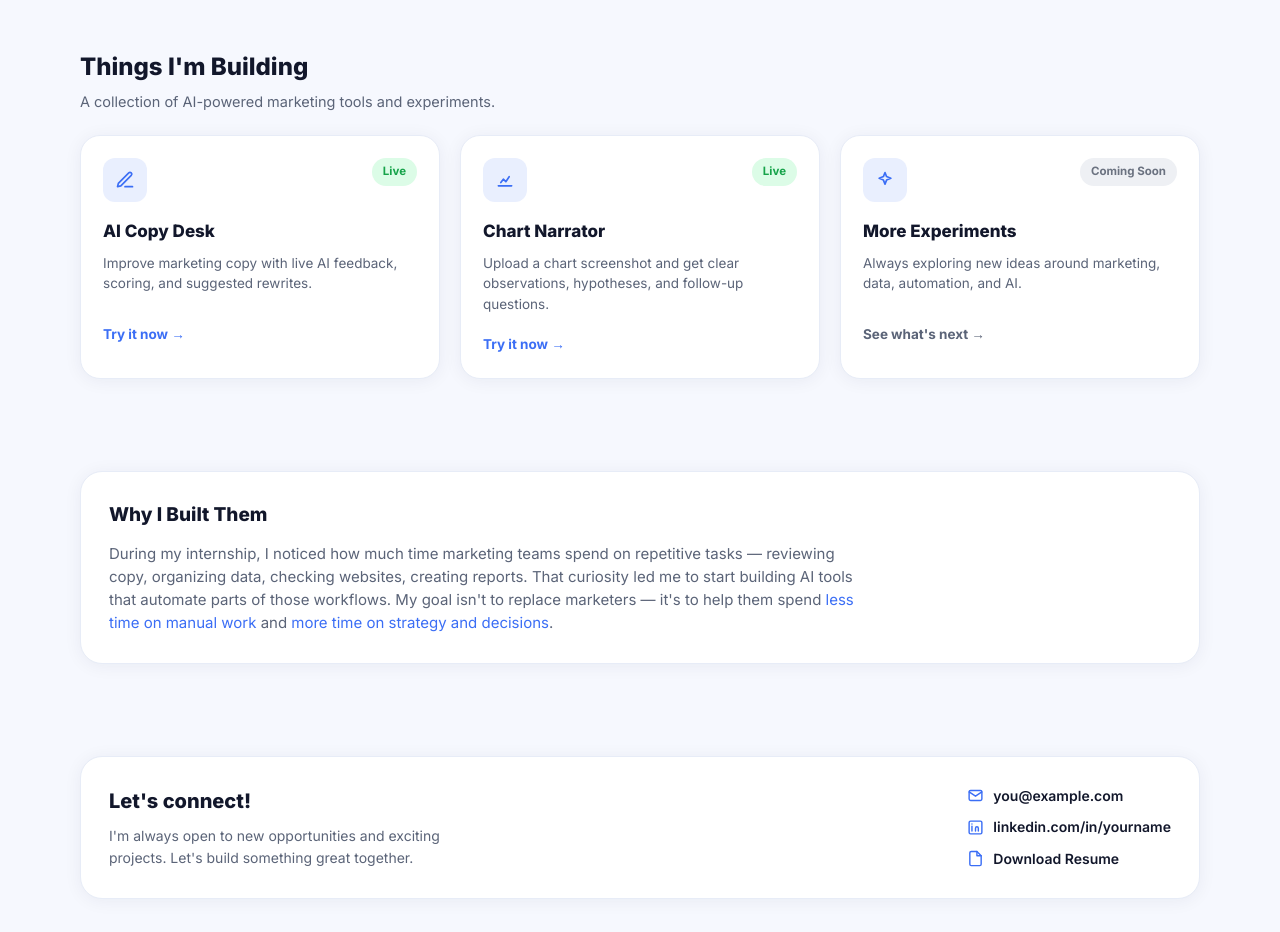
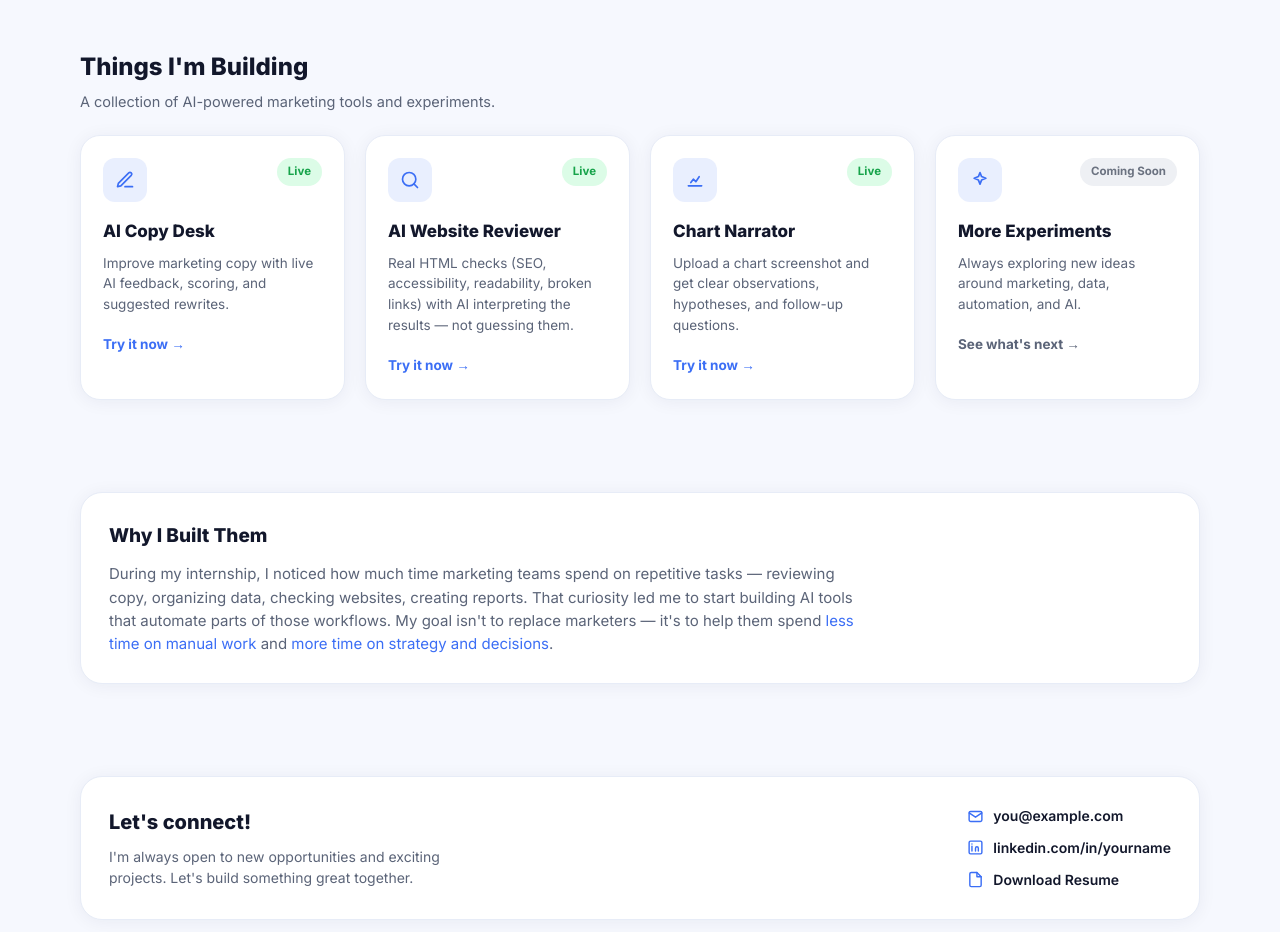
Before and after one commit to emilyc930514/portfolio, a website: page index.html in a window 1280 px wide. Shown: the part 860-1792 px from the top of the page. Drawn offline with Linux system fonts and the light colour scheme.

Commit message:
Update index.html

```diff
--- a/index.html
+++ b/index.html
@@ -126,6 +126,16 @@
       <h4>AI Copy Desk</h4>
       <p>Improve marketing copy with live AI feedback, scoring, and suggested rewrites.</p>
       <a href="#copy-desk-tool" class="link-arrow">Try it now →</a>
+    </div>
+
+    <div class="build-card">
+      <div class="build-card-top">
+        <div class="icon-badge"><svg viewBox="0 0 24 24" fill="none" stroke="currentColor" stroke-width="2" stroke-linecap="round" stroke-linejoin="round"><circle cx="11" cy="11" r="8"/><path d="M21 21l-4.3-4.3"/></svg></div>
+        <span class="badge live">Live</span>
+      </div>
+      <h4>AI Website Reviewer</h4>
+      <p>Real HTML checks (SEO, accessibility, readability, broken links) with AI interpreting the results — not guessing them.</p>
+      <a href="website-reviewer.html" class="link-arrow">Try it now →</a>
     </div>
 
     <div class="build-card">
```
